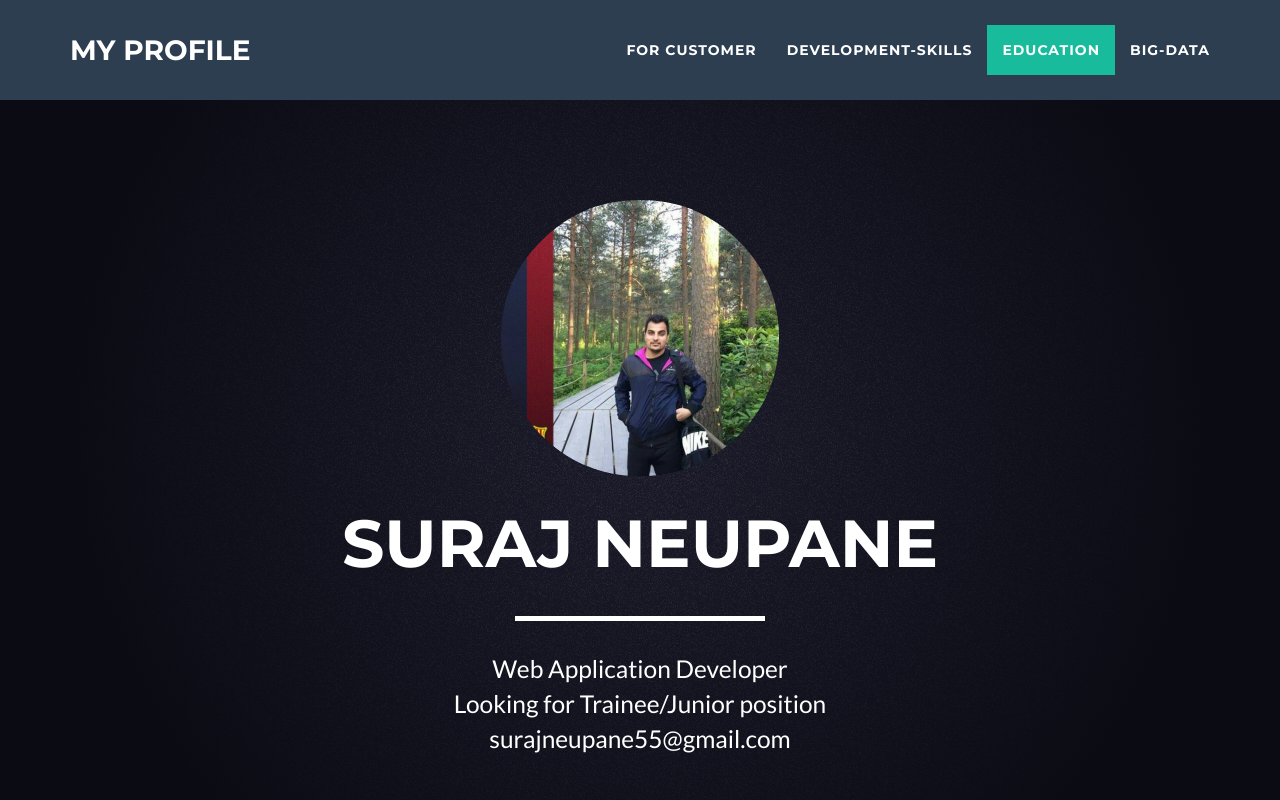
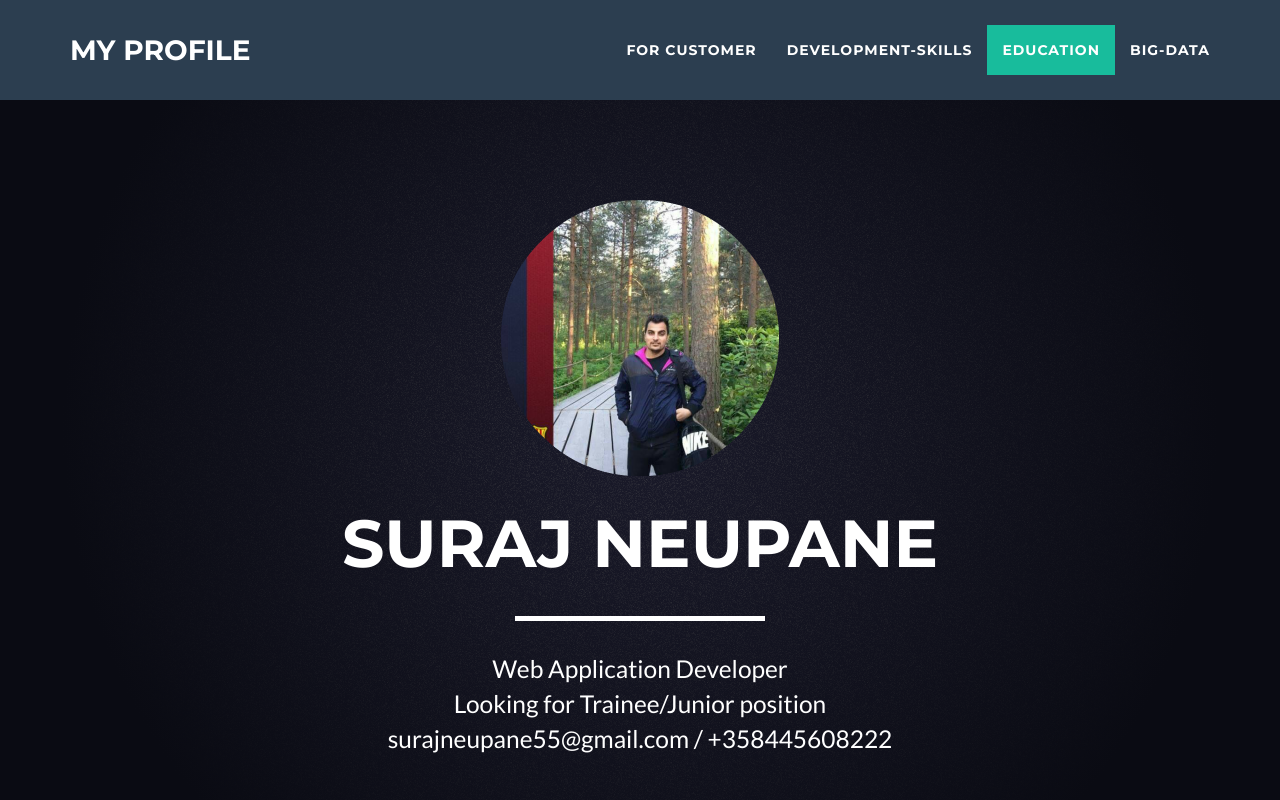
Before and after one commit to surajneupane55/my-portfolio, a website: page index.html in a window 1280 px wide. Shown: the top 800 px of the page. Drawn offline with nearby package versions, Linux system fonts and the light colour scheme.

Commit message:
adding contacts

```diff
--- a/index.html
+++ b/index.html
@@ -86,7 +86,7 @@
                         <hr class="star-light">
                         <span class="skills">Web Application Developer </span><br/>
                         <span class="skills">Looking for Trainee/Junior position </span><br/>
-                        <span class="skills">surajneupane55@gmail.com </span>
+                        <span class="skills">surajneupane55@gmail.com / +358445608222 </span>
                     </div>
                 </div>
             </div>
```
